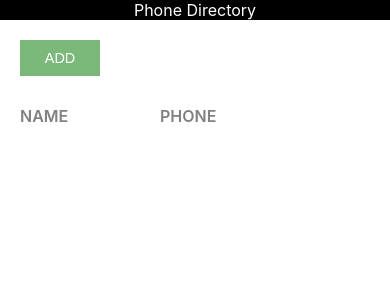
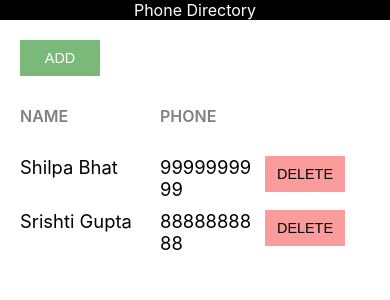
Before and after one commit to bishthitesh/phone-directory, a React (Create React App) app: page / in a window 390 px wide. Shown: the top 300 px of the page. Built offline with nearby package versions, Linux system fonts and the light colour scheme.

Commit message:
start as smart component, start start and start start as dumb componentsShowSubscribersand AddSubscribersconverted ShowSubscribersas Apprenamed PhoneDirectoryAdded

```diff
--- a/src/AddSubscriber.js
+++ b/src/AddSubscriber.js
@@ -19,6 +19,12 @@
         this.setState(state);
     }
 
+    onFormSubmitted = (e) => {
+        e.preventDefault();
+        this.props.addSubscriberHandler(this.state);
+        this.setState({ id: 0, name: '', phone: ' ' });
+    }
+
     render() {
         const {name, phone} = this.state;
         return (
@@ -27,16 +33,17 @@
                 <div className="component-body-container">
                     <button className="custom-btn">Back</button>
 
-                    <form className="subscriber-form">
-                        <label htmlFor="name" className="label-control">Name: </label><br/>
-                        <input id="name" type="text" className="input-control" name="name" onChange={this.inputChangedHandler} /><br/><br/>
-                        <label htmlFor="phone" className="label-control">Phone: </label><br/>
-                        <input id="phone" type="text" className="input-control" name="phone" onChange={this.inputChangedHandler} /><br/><br/>
+                    <form className="subscriber-form" onSubmit={this.onFormSubmitted.bind(this)}>
+                        <label htmlFor="name" className="label-control">Name: </label><br />
+                        <input id="name" type="text" className="input-control" name="name" onChange={this.inputChangedHandler} /><br /><br />
+                        <label htmlFor="phone" className="label-control">Phone: </label><br />
+                        <input id="phone" type="text" className="input-control" name="phone" onChange={this.inputChangedHandler} /><br /><br />
+
 
                         <div className="subscriber-info-container">
-                            <span className="subscriber-to-add-heading">Subscriber to be added: </span><br/>
-                            <span className="subscriber-info">Name: {name}</span><br/>
-                            <span className="subscriber-info">Phone: {phone}</span><br/>
+                            <span className="subscriber-to-add-heading">Subscriber to be added: </span><br />
+                            <span className="subscriber-info">Name: {name}</span><br />
+                            <span className="subscriber-info">Phone: {phone}</span><br />
                         </div>
 
                         <button type="submit" className="custom-btn add-btn">Add</button>
--- a/src/App.js
+++ /dev/null
@@ -1,40 +0,0 @@
-import React, { Component } from 'react';
-import Header from './Header.js';
-import './App.css';
-
-class App extends Component {
-
-    constructor() {
-        super();
-        this.state = {
-              subscribersListToShow: []
-        }
-        }
-
-  render() {
-    return (
-      <div>
-            <Header heading="Phone Directory" />
-            <div className="component-body-container">
-            <button className="custom-btn add-btn">Add</button>
-                <div className="grid-container heading-container">
-                    <span className="grid-item name-heading">Name</span>
-                    <span className="grid-item phone-heading">Phone</span>
-                </div>
-               {
-                this.state.subscribersListToShow.map(sub => {
-                    return <div key={sub.id} className="grid-container">
-                    <span className="grid-item">{sub.name}</span>
-                    <span className="grid-item">{sub.phone}</span>
-                    <span className="grid-item action-btn-container">
-                        <button className="custom-btn delete-btn">Delete</button>
-                    </span>
-                    </div>
-                    })
-                }
-            </div>
-      </div>
-    );
-  }
-}
-export default App;
--- /dev/null
+++ b/src/PhoneDirectory.js
@@ -0,0 +1,44 @@
+import React, { Component } from 'react';
+import AddSubscriber from './AddSubscriber';
+import ShowSubscribers from './ShowSubscribers';
+
+class PhoneDirectory extends Component {
+
+    constructor() {
+        super();
+        this.state = {
+            subscribersList: [
+                {
+                    id: 1,
+                    name: "Shilpa Bhat",
+                    phone: "9999999999"
+                },
+                {
+                    id: 2,
+                    name: "Srishti Gupta",
+                    phone: "8888888888"
+                }
+            ]
+        }
+    }
+
+    addSubscriberHandler = (newSubscriber) => {
+        let subscribersList = this.state.subscribersList;
+        if (subscribersList.length > 0) {
+            newSubscriber.id = subscribersList[subscribersList.length - 1].id + 1;
+        } else {
+            newSubscriber.id = 1;
+        }
+        subscribersList.push(newSubscriber);
+        this.setState({ subscribersList: subscribersList });
+    }
+
+    render() {
+        return (
+            // <AddSubscriber addSubscriberHandler={this.addSubscriberHandler} />
+            <ShowSubscribers subscribersList={this.state.subscribersList} />
+        )
+    }
+}
+
+export default PhoneDirectory;
--- /dev/null
+++ b/src/ShowSubscribers.js
@@ -0,0 +1,34 @@
+import React, {Component} from 'react';
+import Header from './Header.js';
+import './ShowSubscribers.css';
+
+class ShowSubscribers extends Component {
+
+    render() {
+        return (
+            <div>
+                <Header heading="Phone Directory"/>
+                <div className="component-body-container">
+                    <button className="custom-btn add-btn">Add</button>
+                    <div className="grid-container heading-container">
+                        <span className="grid-item name-heading">Name</span>
+                        <span className="grid-item phone-heading">Phone</span>
+                    </div>
+                    {
+                        this.props.subscribersList.map(sub => {
+                            return <div key={sub.id} className="grid-container">
+                                <span className="grid-item">{sub.name}</span>
+                                <span className="grid-item">{sub.phone}</span>
+                                <span className="grid-item action-btn-container">
+                        <button className="custom-btn delete-btn">Delete</button>
+                    </span>
+                            </div>
+                        })
+                    }
+                </div>
+            </div>
+        );
+    }
+}
+
+export default ShowSubscribers;
--- a/src/index.js
+++ b/src/index.js
@@ -1,16 +1,15 @@
 import React from 'react';
 import ReactDOM from 'react-dom';
 import './index.css';
-import App from './App';
 import * as serviceWorker from './serviceWorker';
-import AddSusbscriber from './AddSubscriber';
 import './common/common.css';
+import PhoneDirectory from './PhoneDirectory';
 
 ReactDOM.render(
-  <React.StrictMode>
-    <App />
-  </React.StrictMode>,
-  document.getElementById('root')
+    <React.StrictMode>
+        <PhoneDirectory/>
+    </React.StrictMode>,
+    document.getElementById('root')
 );
 
 // If you want your app to work offline and load faster, you can change
```
Also changed, not shown: src/ShowSubscribers.css (renamed from src/App.css), 1 other file (tests, documents, lock files or other folders).
